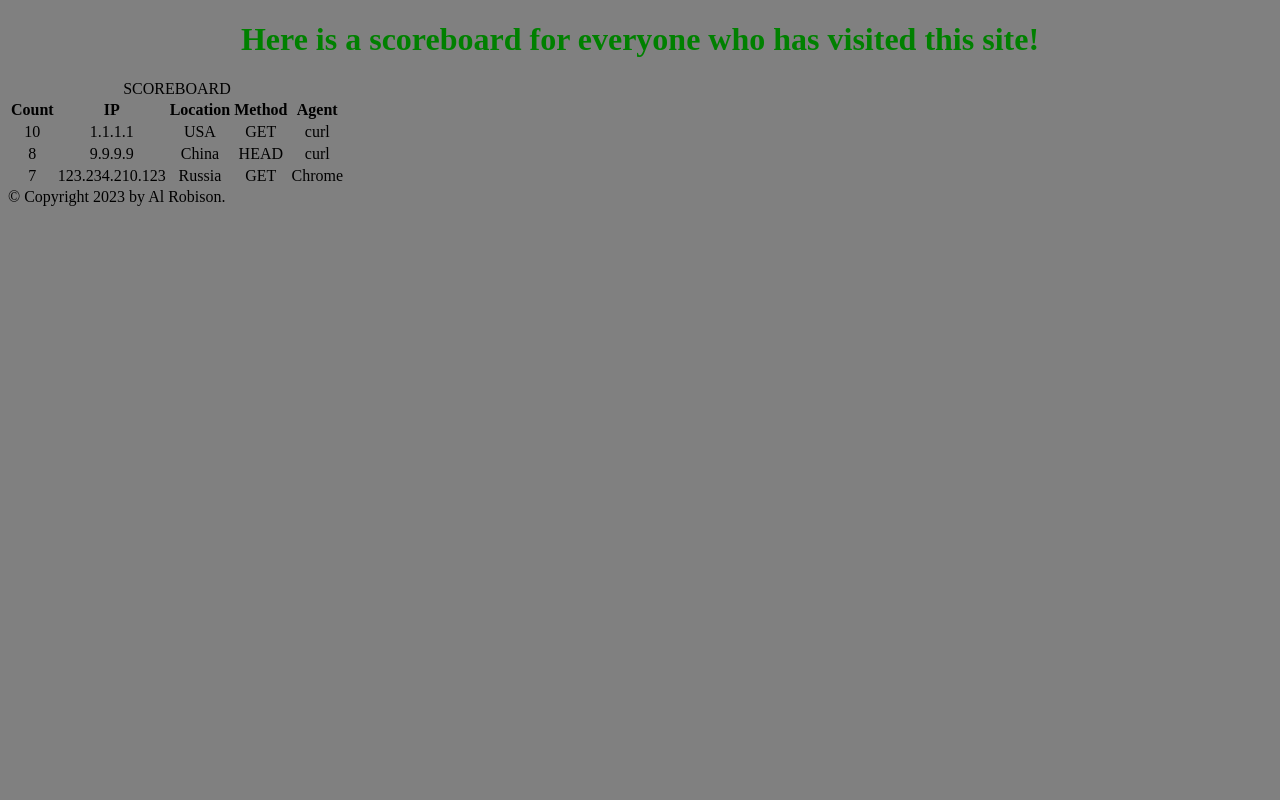
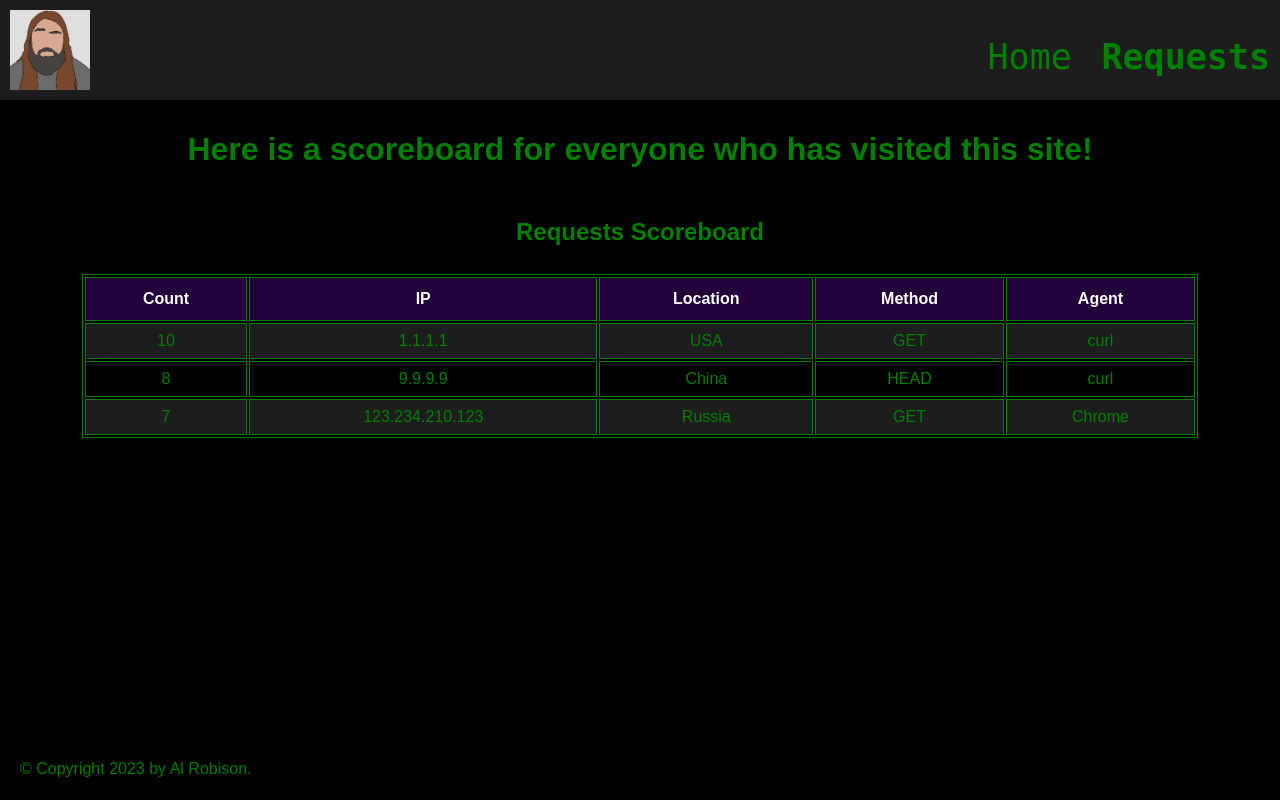
Before and after one commit to gtrspctr/webserver, a Flask app: page /scoreboard in a window 1280 px wide. Run offline with Flask 3, Linux system fonts and the light colour scheme.

Commit message:
Built out website more. Added CSS stylesheet. Added navbar. Stylized table.

```diff
--- /dev/null
+++ b/website/static/stylesheets/main.css
@@ -0,0 +1,154 @@
+/* General appearance */
+body {
+    font-family: Arial, Helvetica, sans-serif;
+    color: green;
+    background-color: black;
+    margin: 0;
+}
+
+h1 {
+    color: green;
+}
+
+p {
+    color: green;
+    margin-left: 20px;
+}
+
+
+/* Container: page_container */
+#page_container {
+    position: relative;
+    min-height: 100vh;
+    margin: 0 auto;
+}
+
+
+/* Header / Logo / Navbar */
+header {
+    background-color: #1d1d1d;
+    font-family: Andale Mono, monospace;
+    width: 100%;
+}
+
+header::after {
+    content: '';
+    display: table;
+    clear: both;
+}
+
+.logo {
+    float: left;
+    padding: 10px 10px;
+}
+
+.top_nav {
+    overflow: hidden;
+}
+
+.top_nav ul {
+    overflow: hidden;
+    float: right;
+    margin: 0;
+    padding: 0;
+    list-style: none;
+}
+
+.top_nav ul li {
+    display: inline-block;
+    padding-top: 23px;
+    position: relative;
+}
+
+.top_nav a {
+    float: right;
+    color: green;
+    text-align: center;
+    padding: 14px 10px;
+    text-decoration: none;
+    text-transform: capitalize;
+    font-size: 35px;
+}
+
+.top_nav a.active {
+    color: green;
+    font-weight: bold;
+}
+
+.top_nav a:hover {
+    color: white;
+}
+
+.top_nav a::before {
+    content: '';
+    display: block;
+    background-color: green;
+    position: absolute;
+    top: 0;
+    height: 5px;
+    width: 0%;
+    transition: all ease-in-out 200ms;
+}
+
+.top_nav a:hover::before {
+    width: 100%;
+}
+
+
+/* Container: top_splitter */
+#top_splitter {
+    padding-top: 10px;
+}
+
+
+/* Container: content_wrap  */
+#content_wrap {
+    padding-left: 20px;
+    padding-right: 20px;
+    padding-bottom: 2.5rem;
+}
+
+
+/* Container: footer */
+#footer {
+    position: absolute;
+    bottom: 0;
+    width: 80%;
+    height: 2.5rem;
+    padding-left: 20px;
+    margin-left: auto;
+    margin-right: auto;
+}
+
+
+/* Table: scoreboard */
+#scoreboard {
+    font-family: Arial, Helvetica, sans-serif;
+    width: 90%;
+    color: green;
+    margin-left: auto;
+    margin-right: auto;
+    border: 1px solid green;
+}
+
+#scoreboard caption {
+    border: 1px green;
+    padding: 8px;
+}
+
+#scoreboard td, #scoreboard th {
+    border: 1px solid green;
+    padding: 8px;
+}
+
+#scoreboard tr:nth-child(even){background-color: #1d1d1d;}
+
+#scoreboard tr:hover {background-color: #22003a}
+
+#scoreboard th {
+    padding-top: 12px;
+    padding-bottom: 12px;
+    text-align: left;
+    background-color: #22003a;
+    color: white;
+}
--- a/website/templates/base.html
+++ b/website/templates/base.html
@@ -5,9 +5,10 @@
         <meta http-equiv="X-UA-Compatible" content="IE=edge">
         <meta name="viewport" content="width=device-width, initial-scale=1.0">
         <title>{% block title %}{% endblock %}</title>
-        <link rel="shortcut icon" href="{{ url_for('static', filename='images/favicon.ico') }}">
+        <link rel="shortcut icon" href="{{ url_for('static', filename='images/favicon.ico') }}" />
+        <link rel="stylesheet" type="text/css" href="{{ url_for('static', filename='stylesheets/main.css') }}" />
     </head>
-    <body style='background-color:gray'>
+    <body>
         {% with messages = get_flashed_messages(with_categories=true) %}
             {% if messages %}
                 {% for category, message in messages %}
@@ -30,11 +31,23 @@
             {% endif %}
         {% endwith %}
 
-        <div class="container">
-            {% block content %}{% endblock %}
-        </div>
-        <div id="footer">
-            &copy; Copyright 2023 by Al Robison.
+        <div id="page_container">
+            <header>
+                <img src="{{ url_for('static', filename='images/logo.png') }}" alt="logo" class="logo" width=80 height=80 />
+                <nav class="top_nav">
+                    <ul>
+                        {% block top_nav %}{% endblock %}
+                    </ul>
+                </nav>
+            </header>
+            <div id="top_splitter">
+            </div>
+            <div id="content_wrap">
+                {% block content %}{% endblock %}
+            </div>
+            <footer id="footer">
+                &copy; Copyright 2023 by Al Robison.
+            </footer>
         </div>
     </body>
 </html>
--- a/website/templates/login.html
+++ b/website/templates/login.html
@@ -7,9 +7,9 @@
 {% block content %}
 <form method="POST"
     <center>
-        <h3 style='color:green'>Login</h1>
+        <h3>Login</h1>
     </center>
-    <p style='color:green'>
+    <p>
         <div class=:"form-group">
             <label for="email">Email Address:</label>
             <input
--- a/website/templates/scoreboard.html
+++ b/website/templates/scoreboard.html
@@ -4,16 +4,26 @@
     alrobison.com
 {% endblock %}
 
+{% block top_nav %}
+    <li>
+        <a href="/">Home</a>
+    </li>
+    <li>
+        <a class="active" href="/scoreboard">Requests</a>
+    </li>
+{% endblock %}
+
 {% block content %}
     <center>
-        <h1 style='color:green'>Here is a scoreboard for everyone who has visited this site!</h1>
+        <h1>Here is a scoreboard for everyone who has visited this site!</h1>
     </center>
     <div>
-        <table>
+        <table id="scoreboard">
             <caption>
-                SCOREBOARD
+                <h2>Requests Scoreboard</h2>
             </caption>
 
+            <tbody>
                 <tr>
                     <th style="text-align: center">Count</th>
                     <th style="text-align: center">IP</th>
@@ -42,6 +52,7 @@
                     <td style="text-align: center" data-cell="method">GET</td>
                     <td style="text-align: center" data-cell="agent">Chrome</td>
                 </tr>
+            </tbody>
         </table>
     </div>
 {% endblock %}
--- a/website/templates/signup.html
+++ b/website/templates/signup.html
@@ -7,9 +7,9 @@
 {% block content %}
 <form method="POST"
     <center>
-        <h3 style='color:green'>Sign Up</h1>
+        <h3>Sign Up</h1>
     </center>
-    <p style='color:green'>
+    <p>
         <div class=:"form-group">
             <label for="email">Email Address:</label>
             <input
--- a/website/templates/unknown.html
+++ b/website/templates/unknown.html
@@ -6,7 +6,7 @@
 
 {% block content %}
     <center>
-        <h1 style='color:green'>Page request not recognized!!</h1>
-        <h1 style='color:green'><a href="{{ url_for('views.home') }}">Click here to go back home.</a></h1>
+        <h1>Page request not recognized!!</h1>
+        <h1><a href="{{ url_for('views.home') }}">Click here to go back home.</a></h1>
     </center>
 {% endblock %}
```
Also changed, not shown: website/templates/index.html (+12 -3 lines), website/static/images/logo.png (added). Lines whose indentation alone changed are shown as unchanged.
